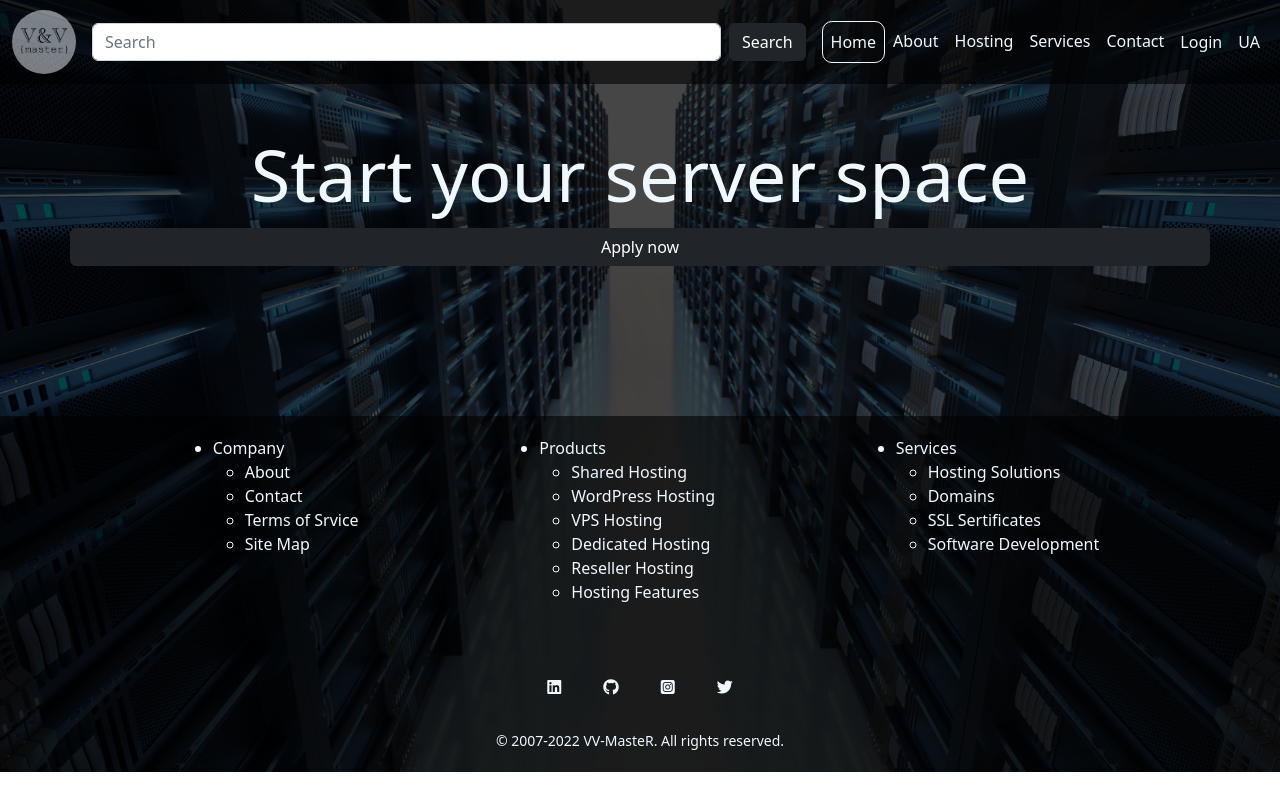
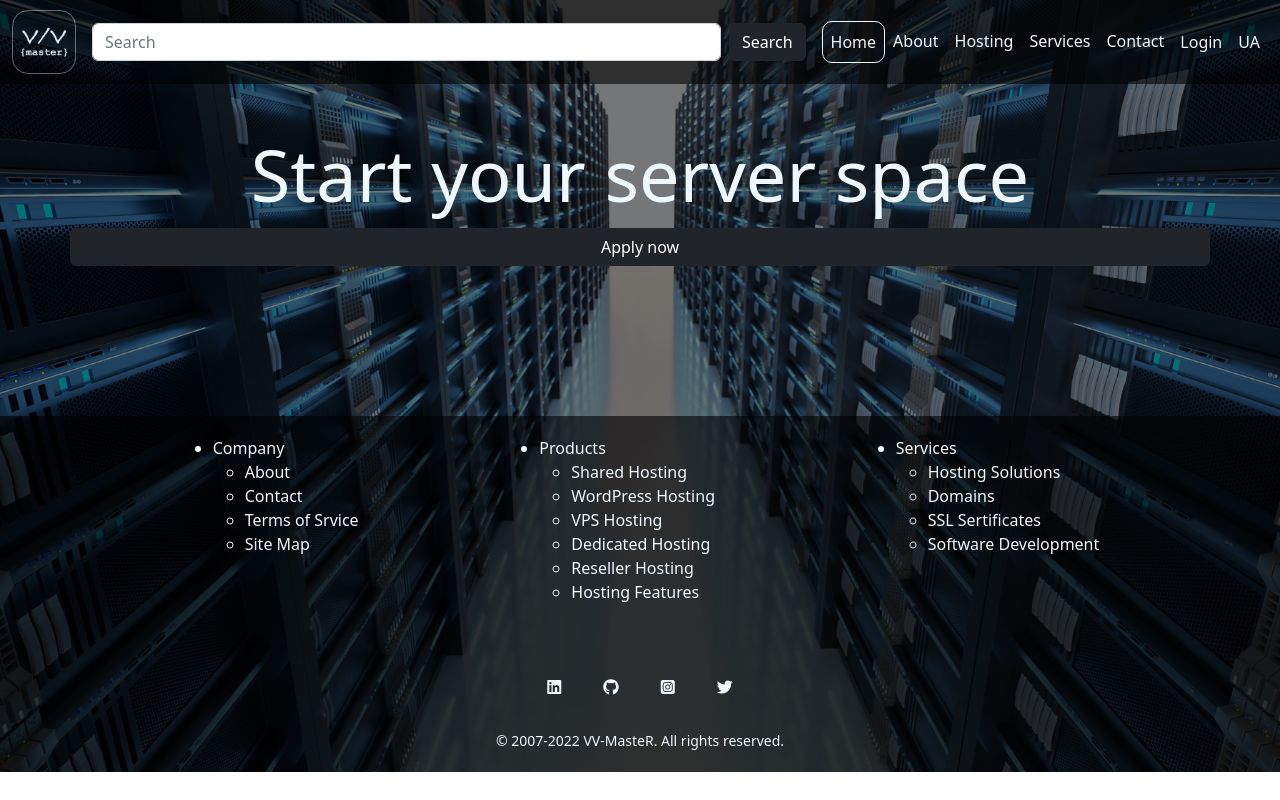
Before and after one commit to annasvrv/vv_master_page, a React (Create React App) app: page / in a window 1280 px wide. Built offline with nearby package versions, Linux system fonts and the light colour scheme.

Commit message:
modified logo

```diff
--- a/src/components/Header.js
+++ b/src/components/Header.js
@@ -1,5 +1,5 @@
 import React from "react";
-import logo from "../styles/logo.png";
+import logo from "../styles/VV_master_logo1.png";
 
 import "../styles/Header.css";
 
--- a/src/styles/App.css
+++ b/src/styles/App.css
@@ -9,7 +9,7 @@
 
 .App .background-cover {
   /* background: rgba(2, 18, 40, 0.5); */
-  background-color: rgba(0, 0, 0, 0.7);
+  background-color: rgba(0, 0, 0, 0.5);
 }
 
 .App-header {
--- a/src/styles/Header.css
+++ b/src/styles/Header.css
@@ -16,8 +16,9 @@
   margin: 10px 0;
   padding: 5px;
   width: 64px;
-  background-color: rgba(240, 248, 255, 0.5);
-  border-radius: 50%;
+  /* background-color: rgba(240, 248, 255, 0.5); */
+  border-radius: 25%;
+  border: 0.5px solid rgba(240, 248, 255, 0.4);
 }
 
 .Header button span.navbar-toggler-icon {
```
Also changed, not shown: src/styles/VV_master_logo1.png (added), 1 other file (tests, documents, lock files or other folders).
